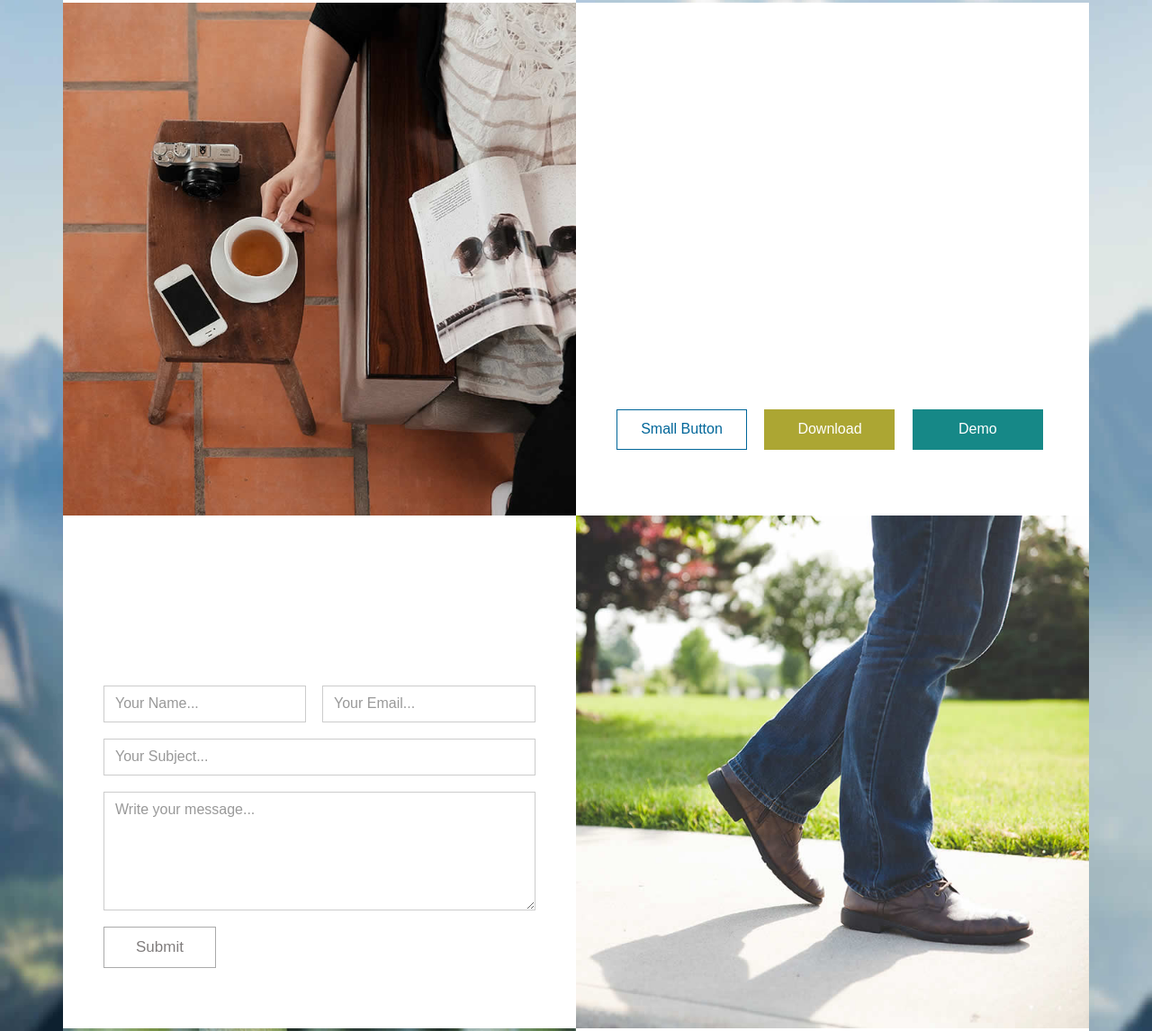
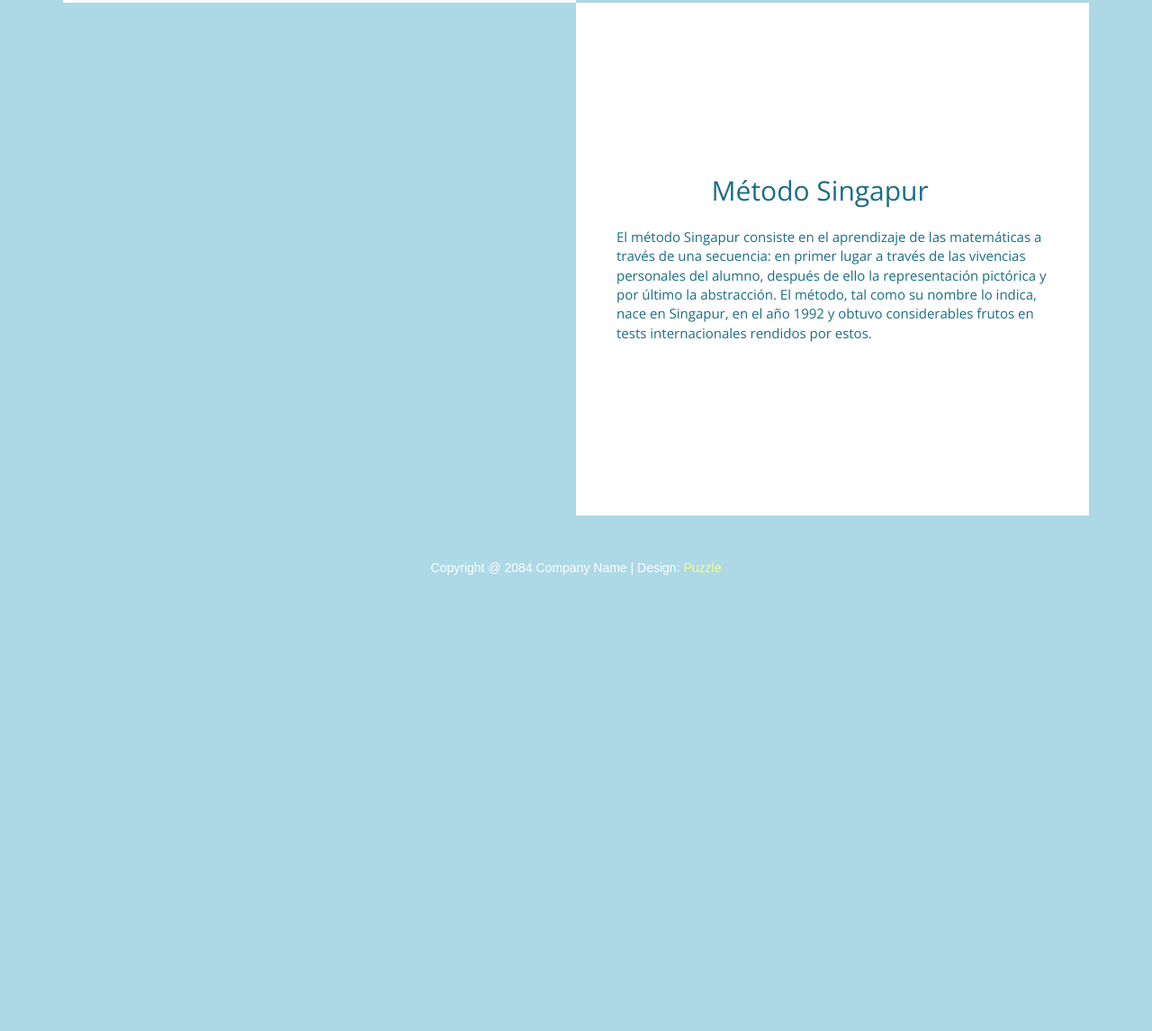
Before and after one commit to fvandeputte/Pagina-web-Trabun, a plain HTML site: page who_whe_are/index_original.html in a window 1280 px wide. Shown: the part 1273-2419 px from the top of the page at 90% size. After the commit the page ends 1962 px from the top, so only its background shows below. Drawn offline with nearby package versions, Linux system fonts and the light colour scheme.

Commit message:
cambios miercoles en la mañana

```diff
--- a/who_whe_are/css/templatemo-style.css
+++ b/who_whe_are/css/templatemo-style.css
@@ -5,7 +5,26 @@ Puzzle Template
 http://www.templatemo.com/tm-477-puzzle
 
 */
+#header{
+    background-color: #3e8e41;
+}
 
+.dropdown{
+    background-color: #3e8e41;
+}
+
+#parrafo_singapur{
+    color: #1b6d85;
+    font-family: 'Open Sans', sans-serif;
+    font-size: 15px;
+}
+#titulo_singapur{
+    color: #1b6d85;
+    font-family: 'Open Sans', sans-serif;
+    font-size: 30px;
+    padding-left: 22%;
+
+}
 #texto{
     color: #1b6d85;
     font-family: 'Open Sans', sans-serif;
@@ -38,12 +57,11 @@ a:focus {
 body{
     margin:0;
     padding:0;
-    background-image:url(../images/back.jpg);
-    background-repeat:no-repeat;
     background-size:100% 100%;
     font-family: 'Open Sans', sans-serif;
     font-size: 16px;
     font-weight:300;
+    background-color: lightblue;
 }
 .row {
     margin-right: 0px;
--- a/who_whe_are/index_original.html
+++ b/who_whe_are/index_original.html
@@ -72,11 +72,11 @@
            </div>-->
            <div class="col-lg-6 col-md-6 content-item content-item-1 background">
                <h2 class="main-title text-center dark-blue-text">Que hacemos</h2>
-               <p id="texto">Trabún actualmente realiza talleres a niños entre Primero y Sexto Básico en cuatro colegios
+               <p id="texto">Trabün actualmente realiza talleres a niños entre Primero y Sexto Básico en cuatro colegios
                ubicados en Puente Alto. Nuestros talleres proveen el marco necesario para un desarrollo integral en los niños
                a través de la adquisición de habilidades cognitivas, basadas en el metodo Singapur, y además de virtudes
                básicas para un buen convivir</p>
-               <button type="button" class="btn btn-big dark-blue-bordered-btn">Ver mas sobre el Metodo Singapur</button>
+               <button type="button" class="btn btn-big dark-blue-bordered-btn">Ver mas sobre el Método Singapur</button>
 
            </div>
        </section>
@@ -96,25 +96,23 @@
 
 
    <section class="col-md-12 content" id="clients">
-       <div class="col-lg-6 col-md-6 content-item">
-           <img src="images/3.jpg" alt="Image" class="tm-image">
+       <div class="col-lg-6 col-md-6 content-item" id="div_foto_singapur">
+
        </div>
        <div class="col-lg-6 col-md-6 content-item background flexbox">
-           <h2 class="section-title">Our Clients</h2>
-           <p>Maecenas tempus nisi in arcu facilisis venenatis. Fusce ac turpis sem. Nulla eget sem sit amet turpis tempus viverra at et odio. Crasvel eros id ipsum accumsan venenatis ut nec ipsum. </p>
-           <p>Nulla odio nunc, rhoncus quis porttitor quis, convallis sed tortor. Quisque dui metus, euismod vel sapien at, maximus feugiat tellus. </p>
-           <p>Curabitur vel rutrum augue, id tristique diam. Sed imperdiet quis ipsum a vulputate. Suspendisse sit amet nibh mi. In quis sapien a metus interdum hendrerit. </p>
-           <p>Ut a dignissim est, sodales pellentesque purus. Pellentesque porttitor ante at nulla ornare, eget sagittis sapien pulvinar.</p>
-           <div>
-               <button type="button" class="btn dark-blue-bordered-btn normal-btn">Small Button</button>
-               <button type="button" class="btn yellow-btn normal-btn">Download</button>
-               <button type="button" class="btn green-btn normal-btn">Demo</button>
-           </div>
+           <h2 class="section-title" id="titulo_singapur">Método Singapur</h2>
+           <p id="parrafo_singapur">El método Singapur consiste en el aprendizaje de las matemáticas a través de una
+               secuencia: en primer lugar a través de las vivencias personales del alumno, después de ello la
+               representación pictórica y por último la abstracción.
+               El método, tal como su nombre lo indica, nace en Singapur, en el año 1992 y obtuvo considerables frutos
+            en tests internacionales rendidos por estos.</p>
+
+
        </div>
    </section>
 
-
-   <section class="col-md-12 content" id="contact">
+    <!--
+    <section class="col-md-12 content" id="contact">
        <div class="col-lg-6 col-md-6 col-md-push-6 content-item">
            <img src="images/4.jpg" alt="Image" class="tm-image">
        </div>
@@ -122,8 +120,8 @@
            <h2 class="section-title">Contact Us</h2>
            <p class="margin-b-25">Nulla eget sem sit amet turpis tempus viverra at et odio. Cras vel eros id ipsum accumsan venenatis ut nec ipsum.</p>
 
-           <!--<div class="row"> -->
-           <form method="post" name="contact-form" class="contact-form">
+          <div class="row">
+          <form method="post" name="contact-form" class="contact-form">
             <div class="col-lg-6 col-md-6 col-sm-6 col-xs-12">
                 <div class="form-group">
                     <input name="name" type="text" class="form-control" id="name" placeholder="Your Name..." required>
@@ -139,10 +137,10 @@
                     <input name="subject" type="text" class="form-control" id="subject" placeholder="Your Subject..." required>
                 </div>
             </div>
-            <div class="col-lg-12 col-md-12 col-sm-12 col-xs-12">
-                <div class="form-group contact-field">
+           <div class="col-lg-12 col-md-12 col-sm-12 col-xs-12">
+            <div class="form-group contact-field">
                     <textarea name="message" rows="5" class="form-control" id="message" placeholder="Write your message..." required></textarea>
-                </div>
+            </div>
             </div>
             <div class="col-lg-12 col-md-12 col-sm-12 col-xs-12">
                 <div class="form-group margin-b-0">
@@ -150,13 +148,13 @@
                 </div>
             </div>
         </form>
-        <!--</div> -->
+        </div>
         <div id="msgSubmit" class="h3 text-center hidden">Message Submitted!</div>
 
     </div>
 
-</section>
-
+</section>-->
+<!--
 <footer class="col-md-12 content" id="externals">
  <div class="col-lg-6 col-md-6 last">
    <img src="images/5.png" alt="Image" class="tm-image">
@@ -166,7 +164,7 @@
    <p class="about-text">Puzzle Template is brought to you by templatemo. Sed imperdiet quis ipsum a vulputate. Suspendisse sit amet nibh mi. In quis sapien a metus interdum hendrerit.</p>
 </div>
 </footer>
-
+-->
 </div>
 
 <div class="text-center footer">
```
